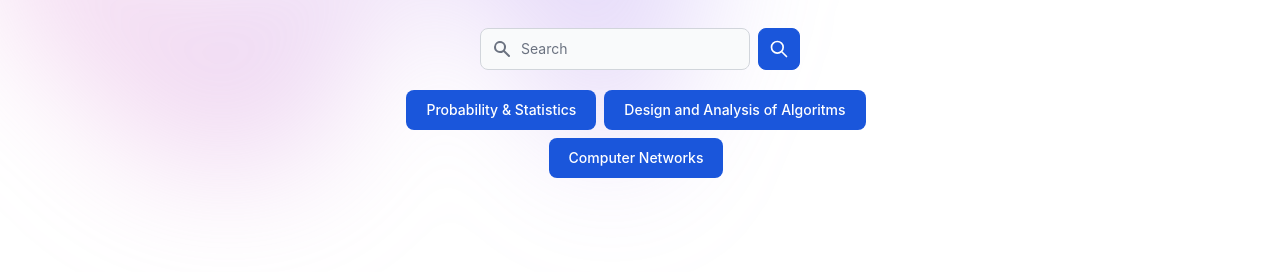
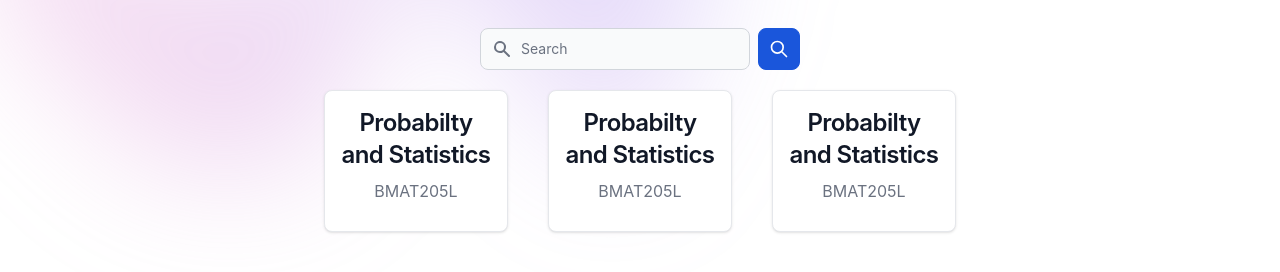
Before and after one commit to Reuben-Stephen-John/resourceportal, a React (Create React App) app in the folder FrontEnd/: page /courses in a window 1280 px wide. Shown: the part 508-780 px from the top of the page. Built offline with nearby package versions, Linux system fonts and the light colour scheme; no server answers.

Commit message:
course Cards

```diff
--- /dev/null
+++ b/FrontEnd/src/components/courseCard.component.jsx
@@ -0,0 +1,21 @@
+import { Link } from "react-router-dom";
+
+const CourseCard = () => {
+  const courseTitle = "Probabilty and Statistics";
+  const courseCode = "BMAT205L";
+
+  return (
+    <Link to="/" className="">
+      <div className="max-w-xs px-4 py-4 bg-white border border-gray-200 rounded-lg shadow dark:bg-gray-800 dark:border-gray-700">
+        <h5 className="mb-2 text-2xl font-semibold tracking-tight text-gray-900 dark:text-white">
+          {courseTitle}
+        </h5>
+        <p className="mb-3 font-normal text-gray-500 dark:text-gray-400">
+          {courseCode}
+        </p>
+      </div>
+    </Link>
+  );
+};
+
+export default CourseCard;
--- /dev/null
+++ b/FrontEnd/src/components/searchbox.component.jsx
@@ -0,0 +1,10 @@
+const SearchBox = ({ className, placeholder, onChangeHandler }) => (
+    <input
+      className={`search-box ${className}`}
+      type="search"
+      placeholder={placeholder}
+      onChange={onChangeHandler}
+    />
+  );
+
+  export default SearchBox;
--- a/FrontEnd/src/page/404.pages.jsx
+++ b/FrontEnd/src/page/404.pages.jsx
@@ -1,9 +1,8 @@
-import { LinkIcon } from "@heroicons/react/24/outline";
 import NavBar from "../components/NavBar.component";
 import { Link } from "react-router-dom";
 
 import Lottie from "lottie-react";
-import animationfourofour from "../components/abc.json";
+import animationfourofour from "../components/animation2.json";
 
 const FourOFour = () => {
   return (
--- a/FrontEnd/src/page/searchCourses.page.jsx
+++ b/FrontEnd/src/page/searchCourses.page.jsx
@@ -3,6 +3,7 @@ import { Dialog } from "@headlessui/react";
 import { Bars3Icon, XMarkIcon } from "@heroicons/react/24/outline";
 import { Link } from "react-router-dom";
 import NavBar from "../components/NavBar.component";
+import CourseCard from "../components/courseCard.component";
 
 const navigation = [
   { name: "Home", href: "#" },
@@ -27,6 +28,7 @@ export default function SearchforCourses() {
       {/* <NavBar /> */}
       <div className="bg-white">
         <NavBar />
+
         <div className="relative isolate px-6 pt-1 lg:px-8">
           <div
             className="absolute inset-x-0 -top-40 -z-10 transform-gpu overflow-hidden blur-3xl sm:-top-0"
@@ -100,7 +102,14 @@ export default function SearchforCourses() {
                   </button>
                 </form>
               </div>
-              <div className="px-5 py-5">
+              <div className="flex justify-center px-5 py-5">
+                <div class="grid grid-cols-3 gap-10">
+                  <CourseCard />
+                  <CourseCard />
+                  <CourseCard />
+                </div>
+              </div>
+              {/* <div className="px-5 py-5">
                 <Link
                   to="/courses/coursePage"
                   type="button"
@@ -120,13 +129,9 @@ export default function SearchforCourses() {
                 >
                   Computer Networks
                 </button>
-              </div>
+              </div> */}
             </div>
           </div>
-          <div
-            className="absolute inset-x-0 top-[calc(100%-13rem)] -z-10 transform-gpu overflow-hidden blur-3xl sm:top-[calc(100%-30rem)]"
-            aria-hidden="true"
-          ></div>
         </div>
       </div>
     </>
```
Also changed, not shown: FrontEnd/src/components/cardlist.component.jsx (added, +12 -0 lines), FrontEnd/src/components/animation2.json (renamed from FrontEnd/src/components/abc.json).
